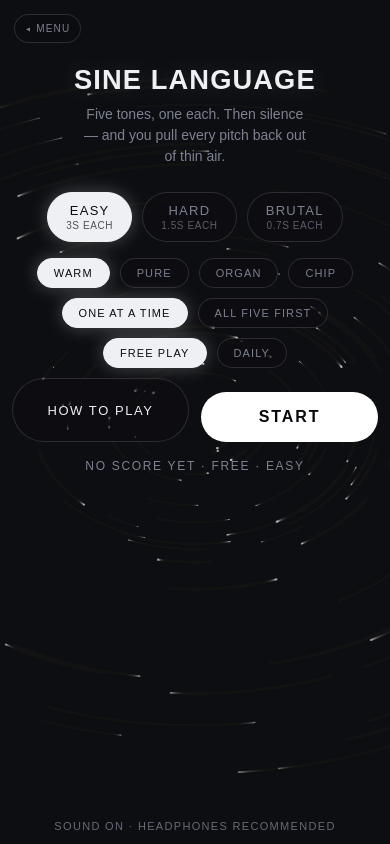
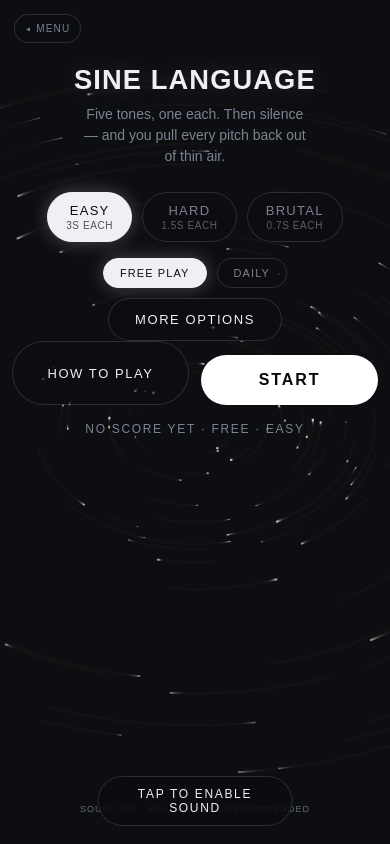
Before and after one commit to victorsaly/acuity, a Next.js app: page /sound in a window 390 px wide. Built offline with nearby package versions, Linux system fonts and the light colour scheme; a web font is replaced by a local one.

Commit message:
Enhance audio functionality and UI: add sound toggle button, improve audio unlock logic, and implement extra options in game setup

```diff
--- a/src/app/globals.css
+++ b/src/app/globals.css
@@ -48,6 +48,14 @@ button:focus-visible, a:focus-visible, input:focus-visible { outline: 2px solid
   background: rgba(12, 13, 18, 0.5);
 }
 .fsBtn:hover { border-color: var(--bone); color: var(--bone); }
+.soundGate {
+  bottom: 18px; left: 50%; transform: translateX(-50%);
+  z-index: 60;
+  padding: 10px 16px; border-radius: 999px;
+  border: 1px solid var(--line);
+  background: rgba(12, 13, 18, 0.88);
+  color: var(--bone);
+}
 .fsBtn svg { width: 16px; height: 16px; stroke: currentColor; fill: none; stroke-width: 2; stroke-linecap: round; }
 .homeLink {
   top: 18px; left: 18px;
@@ -536,7 +544,7 @@ input[type="range"]::-moz-range-thumb {
   .stage { padding: 14px 12px 18px; }
   .menuStage {
     padding-top: 12px;
-    padding-bottom: 12px;
+    padding-bottom: 28px;
     display: flex;
     flex-direction: column;
     align-items: center;
@@ -617,6 +625,13 @@ input[type="range"]::-moz-range-thumb {
     width: 100%;
     margin-top: auto;
     padding-top: 12px;
+    font-size: 9px;
+    line-height: 1.5;
+    letter-spacing: 0.12em;
+  }
+  .touchNote {
+    max-width: 32ch;
+    margin-inline: auto;
   }
   .diffs, .modes { padding: 0 6px; }
   .tempoHud { flex-wrap: wrap; gap: 10px 22px; padding: 0 60px; }
--- a/src/components/Chrome.tsx
+++ b/src/components/Chrome.tsx
@@ -3,7 +3,7 @@
 import { useEffect, useState } from "react";
 import { usePathname, useRouter } from "next/navigation";
 import Link from "next/link";
-import { uiBlip, unlockAudio } from "@/lib/audio";
+import { audioState, uiBlip, unlockAudio } from "@/lib/audio";
 
 /**
  * App-wide chrome: fullscreen toggle, home link, and the rollover
@@ -15,6 +15,7 @@ export default function Chrome() {
   const path = usePathname();
   const router = useRouter();
   const [isTouchDevice, setIsTouchDevice] = useState(false);
+  const [locked, setLocked] = useState(true);
 
   useEffect(() => {
     const query = window.matchMedia("(hover: none) or (pointer: coarse)");
@@ -39,7 +40,7 @@ export default function Chrome() {
   }, [path, router]);
 
   useEffect(() => {
-    const unlock = () => { void unlockAudio(); };
+    const unlock = () => { void unlockAudio().then(() => setLocked(audioState() !== "running")); };
     // Keep retrying on real gestures in case iOS blocks the first unlock.
     window.addEventListener("pointerdown", unlock, { capture: true });
     window.addEventListener("touchstart", unlock, { capture: true });
@@ -74,7 +75,13 @@ export default function Chrome() {
     document.addEventListener("pointerover", over);
     document.addEventListener("click", clickFx);
     document.addEventListener("keydown", onKey);
+    // iOS suspends the context whenever the tab is backgrounded.
+    const onVis = () => {
+      if (document.visibilityState === "visible") setLocked(audioState() !== "running");
+    };
+    document.addEventListener("visibilitychange", onVis);
     return () => {
+      document.removeEventListener("visibilitychange", onVis);
       document.removeEventListener("pointerover", over);
       document.removeEventListener("click", clickFx);
       document.removeEventListener("keydown", onKey);
@@ -95,6 +102,21 @@ export default function Chrome() {
 
   return (
     <>
+      {locked && (
+        <button
+          className="corner soundGate"
+          data-silent
+          onClick={() => {
+            void unlockAudio().then(() => {
+              const ok = audioState() === "running";
+              setLocked(!ok);
+              if (ok) uiBlip(660, 0.06, 0.14);
+            });
+          }}
+        >
+          Tap to enable sound
+        </button>
+      )}
       {path !== "/" && (
         <Link href="/" className="corner homeLink" data-note="349" aria-label="Back to games menu">
           <span className="homeLinkInner homeLinkLong">◂ Back to games</span>
--- a/src/components/GameSetup.tsx
+++ b/src/components/GameSetup.tsx
@@ -37,6 +37,8 @@ export default function GameSetup({
   helpContent?: { title: string; description: string; steps: string[] };
 }) {
   const [showHelp, setShowHelp] = useState(false);
+  const [showOptions, setShowOptions] = useState(false);
+  const hasExtraOptions = Boolean((sounds && onSound) || (formats && onFormat) || (beats && onBeat));
 
   /* localStorage read that is SSR-safe and refreshes whenever props change */
   const best = useSyncExternalStore(
@@ -79,6 +81,43 @@ export default function GameSetup({
 
   return (
     <>
+      <div className="diffs" role="group" aria-label="Difficulty">
+        {diffs.map((d) => (
+          <button
+            key={d.key}
+            className="diff"
+            aria-pressed={diff === d.key}
+            data-note={d.note}
+            onClick={() => onDiff(d.key)}
+          >
+            {d.label}
+            <small>{d.sub}</small>
+          </button>
+        ))}
+      </div>
+      <div className="modes" role="group" aria-label="Mode">
+        <button className="mode" aria-pressed={mode === "free"} data-note="392" onClick={() => onMode("free")}>
+          Free play
+        </button>
+        <button className="mode" aria-pressed={mode === "daily"} data-note="494" onClick={() => onMode("daily")}>
+          Daily
+        </button>
+      </div>
+      {hasExtraOptions && (
+        <div className="optionToggleWrap">
+          <button
+            type="button"
+            className="ghost optionToggle"
+            data-note="349"
+            onClick={() => setShowOptions((v) => !v)}
+            aria-expanded={showOptions}
+          >
+            {showOptions ? "Hide options" : "More options"}
+          </button>
+        </div>
+      )}
+      {showOptions && (
+        <>
           {beats && onBeat && (
             <div className="modes beatRow" role="group" aria-label="Beat">
               {beats.map((b, i) => (
@@ -95,20 +134,6 @@ export default function GameSetup({
               ))}
             </div>
           )}
-      <div className="diffs" role="group" aria-label="Difficulty">
-        {diffs.map((d) => (
-          <button
-            key={d.key}
-            className="diff"
-            aria-pressed={diff === d.key}
-            data-note={d.note}
-            onClick={() => onDiff(d.key)}
-          >
-            {d.label}
-            <small>{d.sub}</small>
-          </button>
-        ))}
-      </div>
           {sounds && onSound && (
             <div className="modes" role="group" aria-label="Sound">
               {sounds.map((s, i) => (
@@ -139,14 +164,8 @@ export default function GameSetup({
               ))}
             </div>
           )}
-      <div className="modes" role="group" aria-label="Mode">
-        <button className="mode" aria-pressed={mode === "free"} data-note="392" onClick={() => onMode("free")}>
-          Free play
-        </button>
-        <button className="mode" aria-pressed={mode === "daily"} data-note="494" onClick={() => onMode("daily")}>
-          Daily
-        </button>
-      </div>
+        </>
+      )}
       <div className="menuActions">
         {helpContent && (
           <button className="ghost helpToggle" data-note="349" onClick={() => setShowHelp(true)}>
--- a/src/lib/audio.ts
+++ b/src/lib/audio.ts
@@ -27,10 +27,8 @@ let dryBus: GainNode;
 let duckBus: GainNode;
 let wetSend: GainNode;
 
-let primed = false;
-
 function prime(c: AudioContext) {
-  if (primed) return;
+  try {
     const src = c.createBufferSource();
     src.buffer = c.createBuffer(1, 1, c.sampleRate);
     const g = c.createGain();
@@ -39,19 +37,29 @@ function prime(c: AudioContext) {
     g.connect(c.destination);
     src.start();
     src.stop(c.currentTime + 0.001);
-  primed = true;
+  } catch {
+    /* ignore */
+  }
 }
 
-export async function unlockAudio() {
+/** Current context state — "none" before the context exists. */
+export function audioState(): "none" | AudioContextState {
+  return ctx ? ctx.state : "none";
+}
+
+/**
+ * Must be called from inside a real user gesture. WebKit only lifts the
+ * mute if resume() and a buffer start happen synchronously on that gesture,
+ * so we prime immediately and again once resume() settles.
+ */
+export function unlockAudio(): Promise<void> {
   const c = audio();
-  if (c.state === "suspended") {
-    try {
-      await c.resume();
-    } catch {
-      return;
-    }
-  }
-  if (c.state === "running") prime(c);
+  prime(c);                                  // synchronous, still inside the gesture
+  if (c.state !== "suspended") return Promise.resolve();
+  return c
+    .resume()
+    .then(() => { prime(c); })
+    .catch(() => {});
 }
 
 export function audio(): AudioContext {
```
Lines whose indentation alone changed are shown as unchanged.
